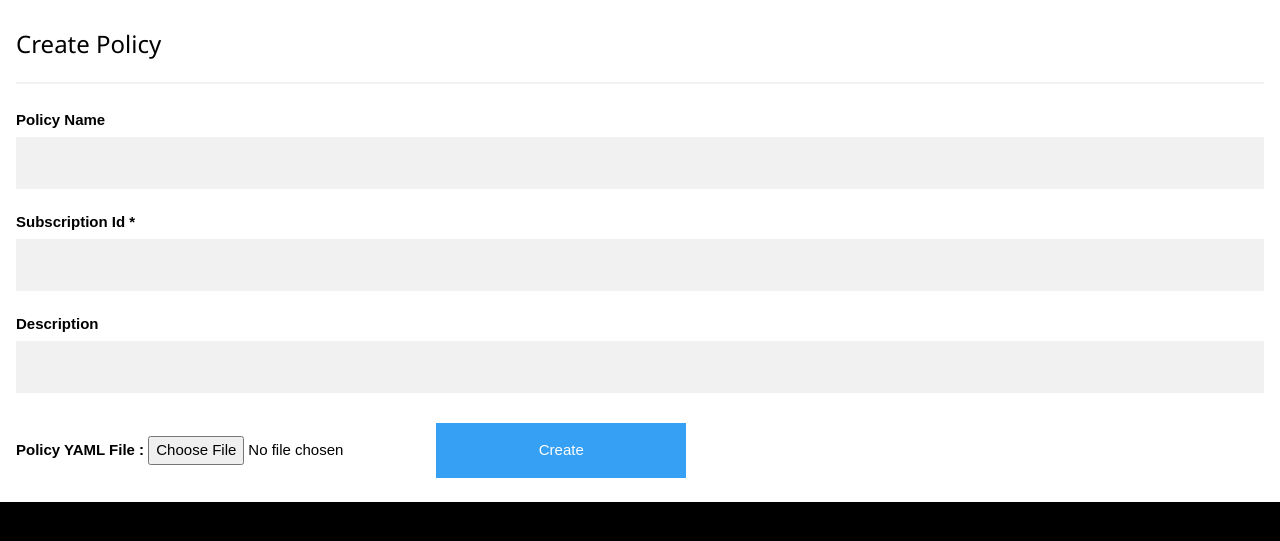
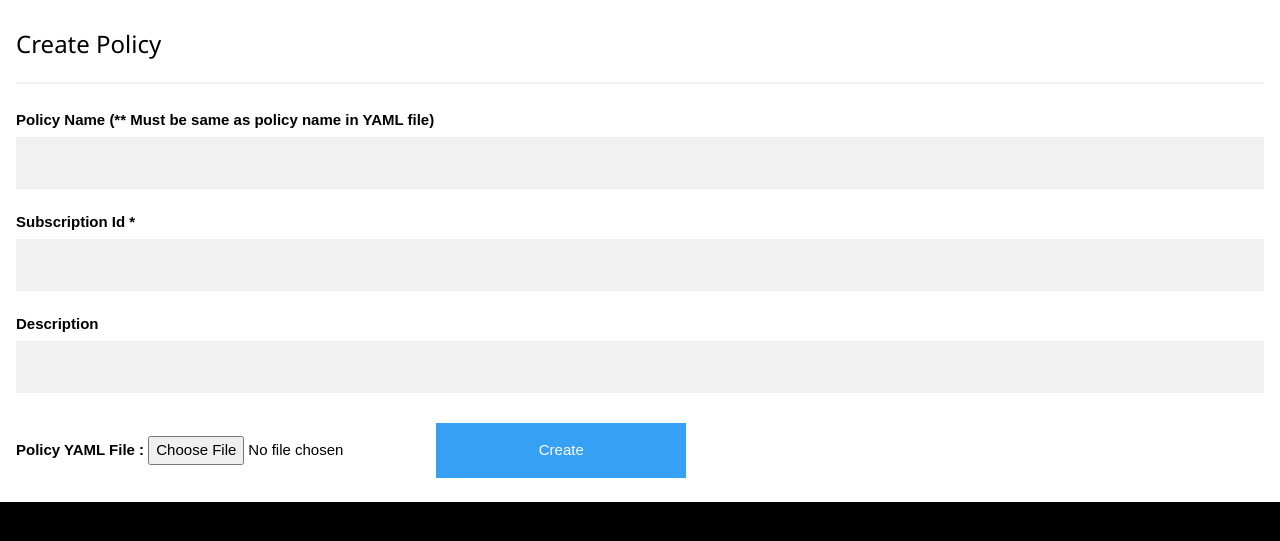
Before and after one commit to Rohit272/custodian, a Django app: page /custodian/policy/create/ in a window 1280 px wide. Shown: the top 541 px of the page. Run offline with Django 4.2, Linux system fonts and the light colour scheme.

Commit message:
Execute policy and send response back

```diff
--- a/policy/templates/create.html
+++ b/policy/templates/create.html
@@ -76,7 +76,7 @@ a {
   <div class="container">
     <h3>Create Policy</h3>
     <hr>
-    <label for="name"><b>Policy Name</b></label>
+    <label for="name"><b>Policy Name (** Must be same as policy name in YAML file)</b></label>
     <input type="text"  name="name" required>
     <label for="name"><b>Subscription Id *</b></label>
     <input type="text"  name="subscription_id" required>
--- a/policy/templates/index.html
+++ b/policy/templates/index.html
@@ -34,7 +34,7 @@
          <td><a class="w3-button w3-teal w3-round-xlarge w3-hover-blue" href="update/{{ x.id }}">Update</a></td>
          <td><a class="w3-button w3-teal w3-round-xlarge w3-hover-blue" href="output/dir/{{ x.id }}">Output</a></td>
          <td><a class="w3-button w3-pink w3-round-xlarge w3-hover-blue" href="delete/{{ x.id }}">Delete</a></td>
-         <td><a class="w3-button w3-pink w3-round-xlarge w3-hover-blue" href="execute/{{ x.id }}">Execute</a></td>
+         <td><a class="w3-button w3-pink w3-round-xlarge w3-hover-blue" href="execute/{{ x.subscription_id }}/{{ x.name }}">Execute</a></td>
 
      </tr>
 {% endfor %}
--- a/policy/templates/update.html
+++ b/policy/templates/update.html
@@ -77,8 +77,6 @@ a {
     <p>Please edit this form to update a policy.</p>
     <hr>
 
-    <label for="nam"><b>Policy Name</b></label>
-    <input type="text"  name="name" value="{{ policy.name }}">
     <label for="subscription_id"><b>Subscription Id</b></label>
     <input type="text"  name="subscription_id"  value="{{ policy.subscription_id }}">
       <label for="description"><b>Description</b></label>
--- a/policy/urls.py
+++ b/policy/urls.py
@@ -8,7 +8,7 @@ urlpatterns = [
     path('delete/<int:id>', views.delete, name='delete'),
     path('update/<int:id>', views.update, name='update'),
     path('update/updaterecord/<int:id>', views.updaterecord, name='updaterecord'),
-    path('execute/<int:id>', views.execute_policy, name='execute'),
+    path('execute/<str:subscription>/<str:policyname>', views.execute_policy, name='execute'),
     path('output/dir/<int:id>', views.output_dir, name='output_dir'),
     path('output/dir/files/<str:subscription>/<str:directory>', views.output_files, name='output_files'),
     path('output/dir/files/download/<str:subscription>/<str:directory>/<str:filename>/', views.output_download, name='output_download'),
--- a/policy/views.py
+++ b/policy/views.py
@@ -68,24 +68,27 @@ def update(request, id):
     return HttpResponse(template.render(context, request))
 def updaterecord(request, id):
     policy = Policy.objects.get(id=id)
-    policy.name = request.POST['name']
     policy.subscription_id = request.POST['subscription_id']
     policy.description = request.POST['description']
     policy.save()
     return HttpResponseRedirect(reverse('index'))
 
-def execute_policy(request, id):
+def execute_policy(request, subscription, policyname):
 
     THIS_DIR = os.path.dirname(os.path.abspath(__file__))
-    policy = Policy.objects.get(id=id)
-    result = set_subscription(policy.subscription_id)
-    ymlfile = THIS_DIR+policy.file_path
+
+    policy = Policy.objects.raw("SELECT * FROM policy_policy where is_active=1 and subscription_id='"+subscription+"' and name= '"+policyname+"' LIMIT 1 ")
+    if len(policy) == 0 :
+        return HttpResponse("No record found, subscription id or policy name not valid",  status=404)
+
+    result = set_subscription(policy[0].subscription_id)
+    ymlfile = THIS_DIR+policy[0].file_path
     logger.info('-----------------Ploicy Ececution Started------------------------')
     THIS_DIR=os.path.dirname(os.path.abspath(__file__))
     logger.info(ymlfile)
-    OUT_DIR = THIS_DIR+'/output/'+policy.subscription_id
+    OUT_DIR = THIS_DIR+'/output/'+policy[0].subscription_id
     #assumed_role = 'arn:aws:iam::749812993810:role/cloudcustodian_role'
-    filename= THIS_DIR+policy.file_path
+    filename= THIS_DIR+policy[0].file_path
     default_c7n_config = {
         'skip-validation': True,
         'vars': None,
@@ -98,11 +101,13 @@ def execute_policy(request, id):
     run_config = Config.empty(**default_c7n_config)
     logger.info('Running policy: '+filename)
     try:
-        run(run_config)
+        rsl = run(run_config)
+        resp = output_view(request, policy[0].subscription_id, policy[0].name, 'resources.json')
     except:
-        return HttpResponse("Exception occurred.")
+        return HttpResponse("Exception occurred while executing policy.",  status=500)
 
-    return HttpResponse("Policy executed successfully....")
+
+    return HttpResponse(resp)
 
 def output_dir(request, id):
     policy = Policy.objects.get(id=id)
@@ -151,6 +156,16 @@ def output_download(request, subscription, directory, filename):
     response['Content-Disposition'] = "attachment; filename=%s" % filename
     return response
 
+def output_view(request, subscription, directory, filename):
+    filepath = THIS_DIR + '/output/'+subscription+'/'+directory+'/' + filename
+    logger.info(filepath)
+    path = open(filepath, 'r')
+    mime_type, _ = mimetypes.guess_type(filepath)
+    lines = path.readlines()
+    cont = '\t'.join([line.strip() for line in lines])
+    response = HttpResponse(cont, content_type=mime_type, status=200)
+    return response
+
 def authenticate_sp_form(request):
     template = loader.get_template('authenticatespform.html')
     return HttpResponse(template.render({}, request))
```
